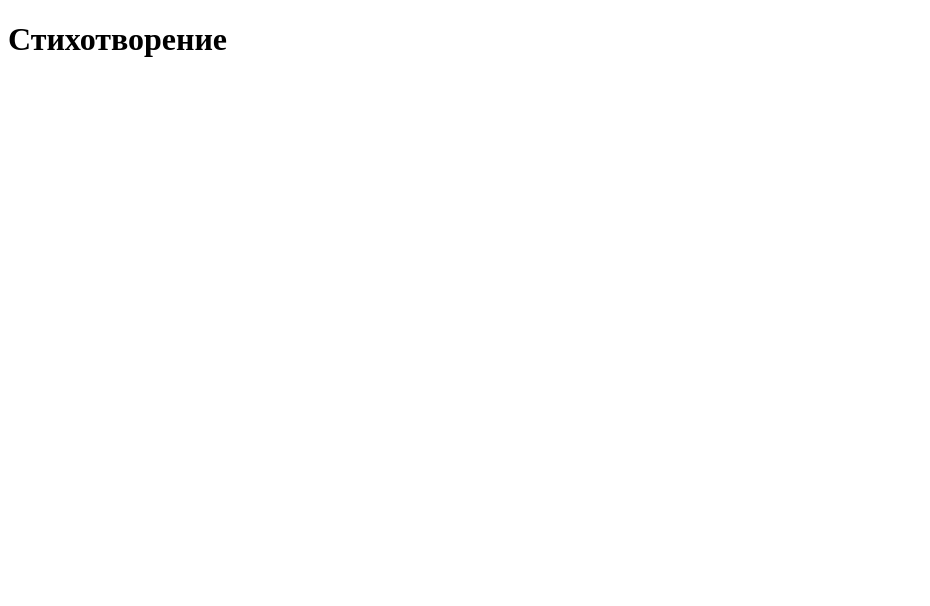
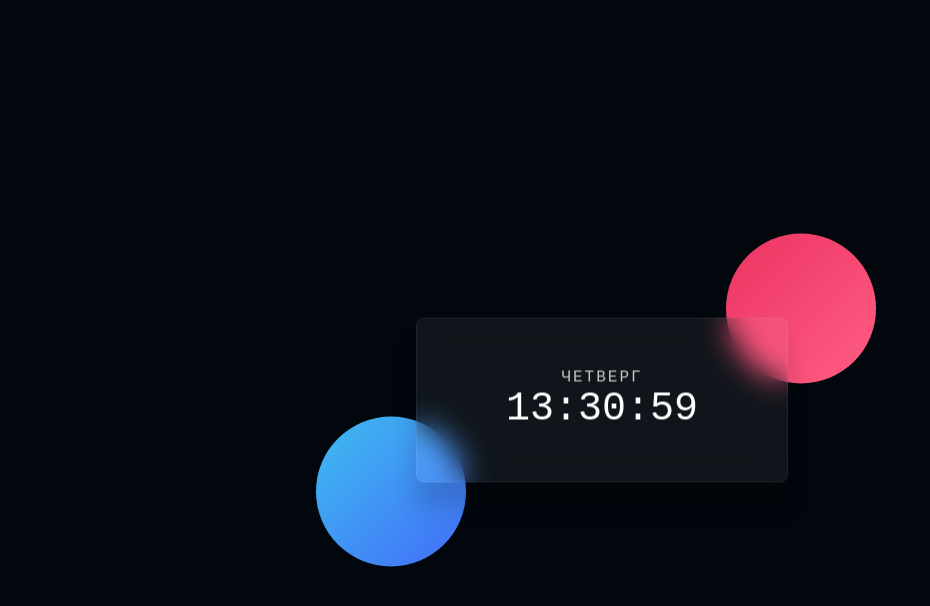
Before and after one commit to ribkafuguestmarcobky/clock, a plain HTML site: page index.html in a window 1280 px wide. Shown: the whole page, without its empty margins (0-930 px from the left). Drawn offline with Linux system fonts and the light colour scheme.

Commit message:
Add files via upload

```diff
--- a/index.html
+++ b/index.html
@@ -4,8 +4,22 @@
     <meta charset="UTF-8">
     <meta name="viewport" content="width=device-width, initial-scale=1.0">
     <title>Document</title>
+    <link rel="stylesheet" href="style.css">
 </head>
 <body>
-    <h1>Стихотворение</h1>
+    <div class="box">
+        <div class="container">
+            <div class="shape1"></div>
+            <div class="shape2"></div>
+            <div class="clock">
+                <div id="day"></div>
+                <div class="wrapper">
+                    <div id="time"></div>
+                </div>
+            </div>
+        </div>
+    </div>
+
+    <script src="main.js"></script>
 </body>
 </html>
--- /dev/null
+++ b/main.js
@@ -0,0 +1,30 @@
+const time = document.getElementById("time")
+const day = document.getElementById("day")
+
+let clock = setInterval(
+    function calcTime() {
+        let date_now = new Date();
+        let hr = date_now.getHours();
+        let min = date_now.getMinutes();
+        let sec = date_now.getSeconds();
+
+        let days = [
+            "Воскресение",
+            "Понедельник",
+            "Вторник",
+            "Среда",
+            "Четверг",
+            "Пятница",
+            "Суббота"
+        ];
+        day.textContent = days[date_now.getDay()];
+
+        hr = hr < 10 ? "0" + hr : hr;
+        min = min < 10 ? "0" + min : min;
+        sec = sec < 10 ? "0" + sec : sec;
+
+        time.textContent = hr + ":" + min + ":" + sec
+
+
+    },
+);
--- /dev/null
+++ b/style.css
@@ -0,0 +1,91 @@
+*,
+*:before
+*:after {
+    padding: 0;
+    margin: 0;
+    -webkit-box-sizing: border-box;
+    box-sizing: border-box;
+}
+
+*:not(i) {
+    font-family: "Roboto Mono", monospace;
+    color: #ffffff;
+
+}
+body {
+    height: 100vh;
+    background-color: #02070d;
+
+}
+.box {
+    position: absolute;
+    -webkit-transform: translate(-50%, -50%);
+    -ms-transform: translate(-50%, -50%);
+    transform: translate(-50%, -50%);
+    top: 50%;
+    left: 45%;
+}
+
+.container {
+    width: 320px;
+}
+
+.clock {
+    height: 100%;
+    width: 100%;
+    background-color: rgba(255, 255, 255, 0.06);
+    -webkit-backdrop-filter: blur(15px);
+    backdrop-filter: blur(15px);
+    padding: 50px 25px;
+    -webkit-box-shadow: 0 25px 23px rgba(0, 0, 0, 0.15);
+    box-shadow: 0 25px 23px rgba(0, 0, 0, 0.15);
+    border: 1.5px solid rgba(255, 255, 255, 0.06);
+    border-radius: 8px;
+
+
+
+}
+
+.shape1 {
+    height: 150px;
+    width: 150px;
+    position: absolute;
+    background: -0-linear-gradient(315deg, #ff5d84, #eb3461);
+    background: linear-gradient(315deg, #ff5d84, #eb3461);
+    border-radius: 50%;
+    bottom: 60%;
+    right: -140px;
+    z-index: -1;
+
+}
+
+
+.shape2 {
+    height: 150px;
+    width: 150px;
+    position: absolute;
+    background: -0-linear-gradient(315deg, #426cf8, #3ebdf0 );
+    background: linear-gradient(315deg, #426cf8, #3ebdf0 );
+    border-radius: 50%;
+    top: 60%;
+    left: -100px;
+    z-index: -1;
+
+}
+
+.wrapper {
+    text-align: center;
+}
+#time {
+    font-size: 40px;
+    display: inline-block;
+}
+
+#day {
+    position: relative;
+    font-size: 16px;
+    letter-spacing: 2px;
+    text-transform: uppercase;
+    color: #c5c5c5;
+    text-align: center;
+}
```
